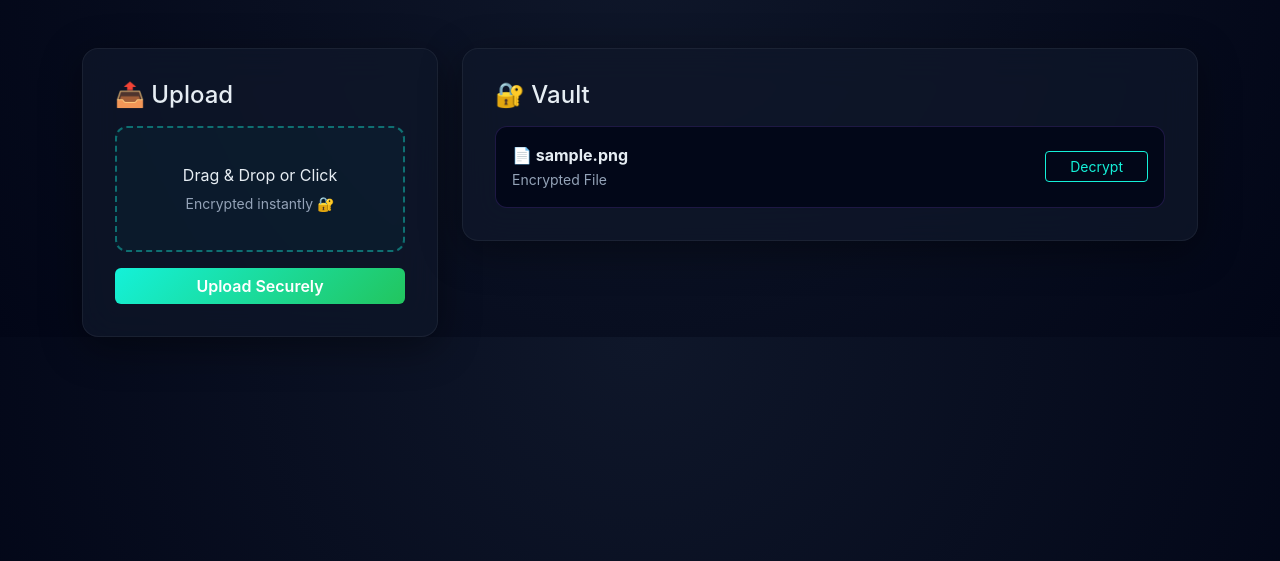
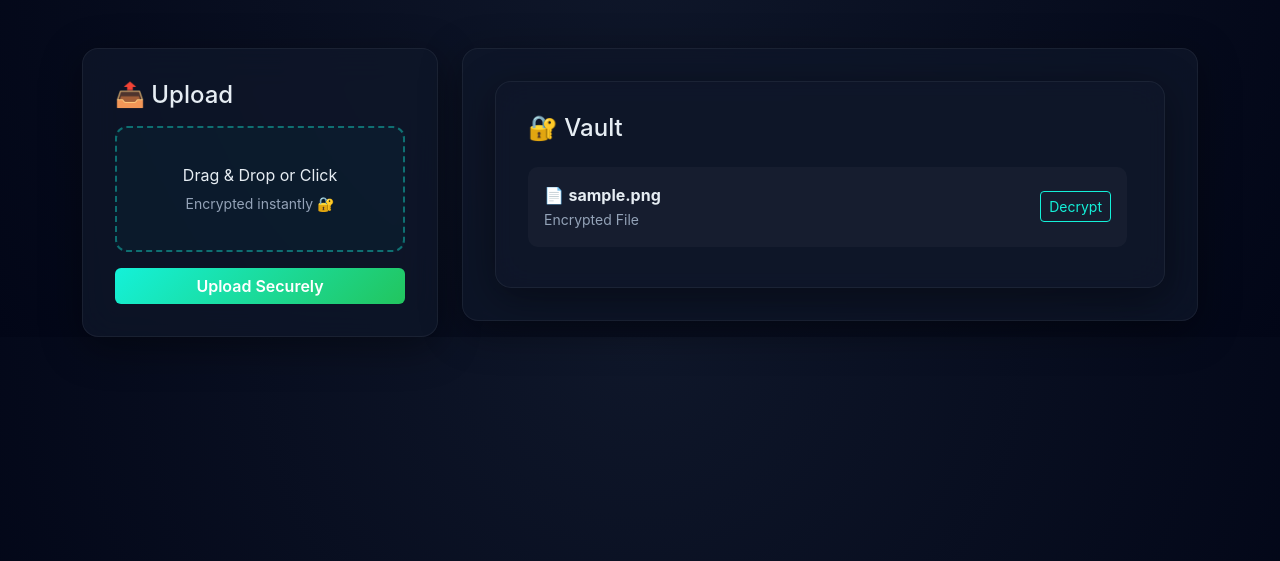
Before and after one commit to Shivam290903/AI-Cyber-Vault-Project, a Flask app: page / in a window 1280 px wide. Shown: the part 57-618 px from the top of the page. Run offline with Flask 3, Linux system fonts and the light colour scheme; a user stored in the database is signed in; tables that the repository leaves empty hold one stand-in row (values such as "Sample post").

Commit message:
updated UI scroll for uploads and layout fix

```diff
--- a/templates/index.html
+++ b/templates/index.html
@@ -223,7 +223,7 @@ body {
 <div class="col-md-8">
 <div class="glass">
 
-<h4 class="mb-3">🔐 Vault</h4>
+<!-- <h4 class="mb-3">🔐 Vault</h4>
 
 <div class="vault-container">
 <div style="max-height:300px; overflow-y:auto;"></div>
@@ -252,6 +252,28 @@ Decrypt
 
 </div>
 
+</div> -->
+<div class="glass">
+    <h4 class="mb-4">🔐 Vault</h4>
+
+    <div style="max-height: 350px; overflow-y: auto; padding-right: 5px;">
+
+        {% for file in files %}
+        <div class="p-3 mb-2 d-flex justify-content-between align-items-center"
+             style="background: rgba(255,255,255,0.03); border-radius: 10px;">
+
+            <div>
+                📄 <strong>{{ file.filename }}</strong><br>
+                <small class="text-muted">Encrypted File</small>
+            </div>
+
+            <a href="/download/{{ file.id }}" class="btn btn-sm btn-outline-info">
+                Decrypt
+            </a>
+        </div>
+        {% endfor %}
+
+    </div>
 </div>
 </div>
 
```
